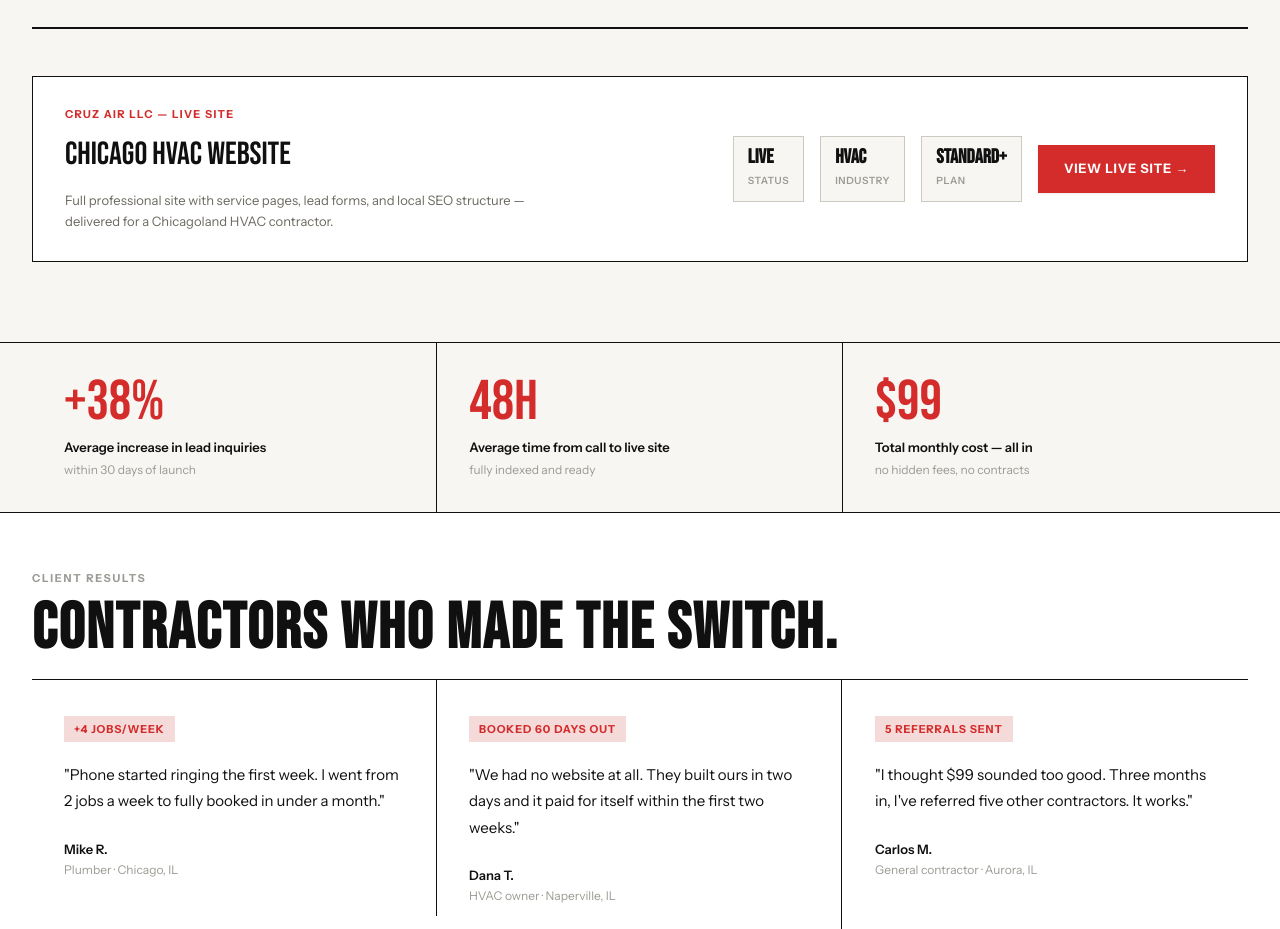
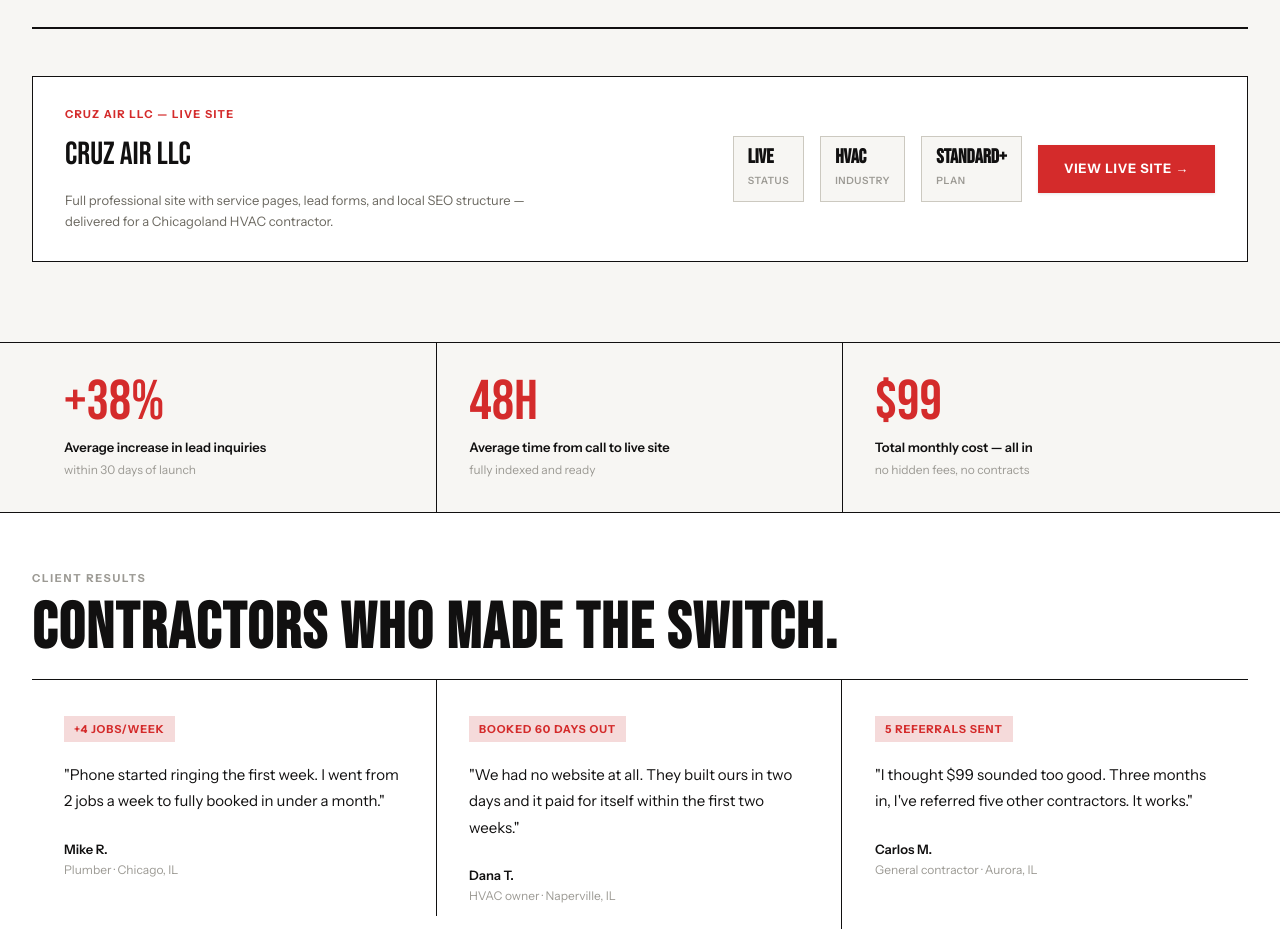
Before and after one commit to KeteaonkSmith/ObsessiveWebsite, a React (Vite) app: page / in a window 1280 px wide. Shown: the part 2188-3117 px from the top of the page. Built offline with nearby package versions, Linux system fonts and the light colour scheme.

Commit message:
further langauge changes

```diff
--- a/src/pages/Home.jsx
+++ b/src/pages/Home.jsx
@@ -204,7 +204,7 @@ export default function HomePage({ setPage }) {
             <div style={{ border: `1.5px solid ${T.ink}`, background: T.white, padding: '28px 32px', display: 'flex', alignItems: 'center', gap: 32, justifyContent: 'space-between', flexWrap: 'wrap' }}>
               <div>
                 <div style={{ fontFamily: "'Instrument Sans', sans-serif", fontWeight: 700, fontSize: 11, letterSpacing: '.12em', textTransform: 'uppercase', color: T.red, marginBottom: 6 }}>Cruz Air LLC — Live Site</div>
-                <div style={{ fontFamily: "'Bebas Neue', sans-serif", fontSize: 32, color: T.ink, marginBottom: 8 }}>CHICAGO HVAC WEBSITE</div>
+                <div style={{ fontFamily: "'Bebas Neue', sans-serif", fontSize: 32, color: T.ink, marginBottom: 8 }}>CRUZ AIR LLC</div>
                 <p style={{ fontSize: 13, color: T.mid, maxWidth: 500 }}>
                   Full professional site with service pages, lead forms, and local SEO structure — delivered for a Chicagoland HVAC contractor.
                 </p>
```
